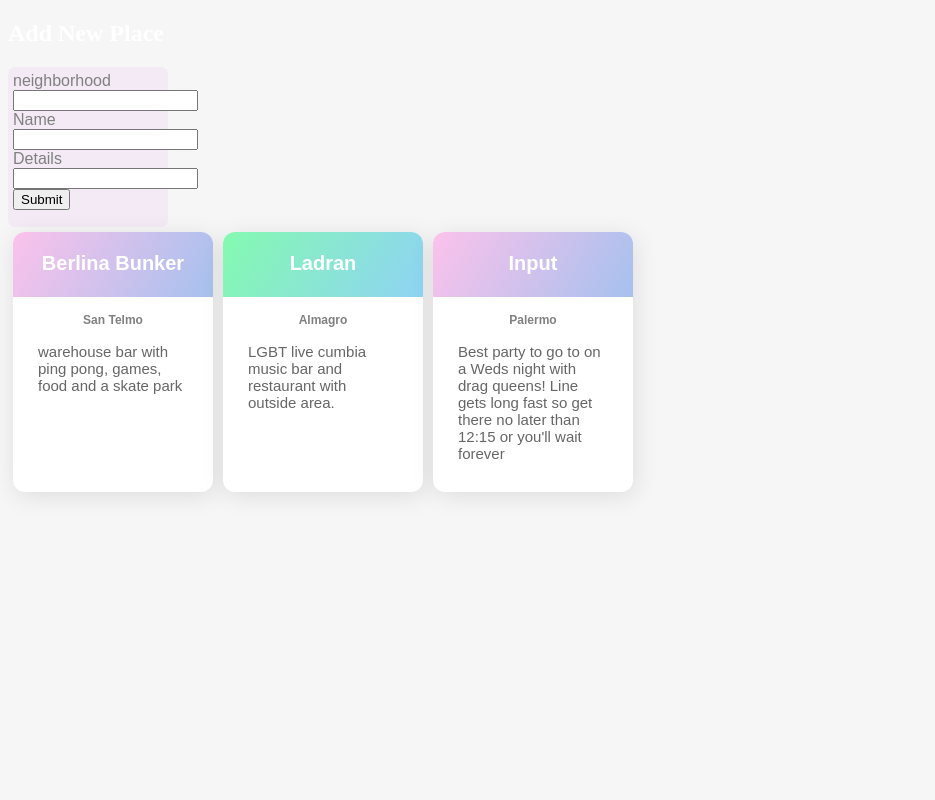
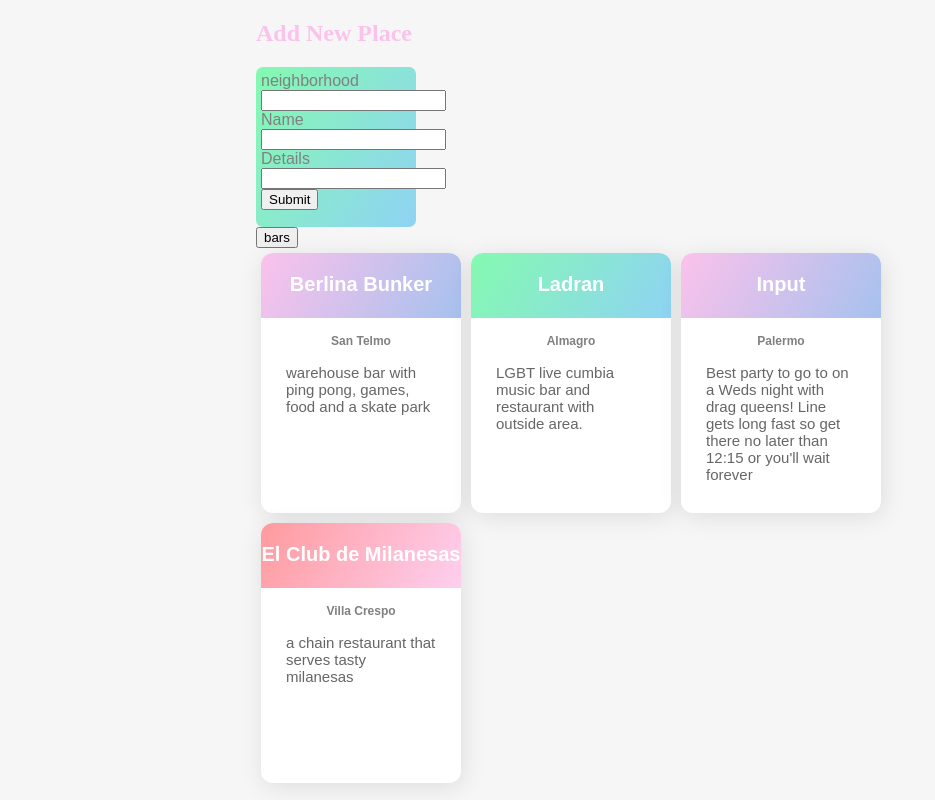
Before and after one commit to olessiap/Explore-BA, a React (Create React App) app: page / in a window 1280 px wide. Shown: the whole page, without its empty margins (0-935 px from the left). Built offline with nearby package versions, Linux system fonts and the light colour scheme.

Commit message:
added bar/restaurant toggle

```diff
--- a/src/App.js
+++ b/src/App.js
@@ -1,5 +1,6 @@
 import React, { Component } from 'react'
 import Form from './Form.js'
+import Toggle from './Toggle.js'
 import PlaceCards from './PlaceCards.js'
 import './style.css'
 
@@ -20,6 +21,11 @@ class App extends Component {
             neighborhood: "Palermo",
             name: "Input",
             details: "Best party to go to on a Weds night with drag queens! Line gets long fast so get there no later than 12:15 or you'll wait forever"
+          },
+          {
+            neighborhood: "Villa Crespo",
+            name:"El Club de Milanesas",
+            details:"a chain restaurant that serves tasty milanesas"
           }
     ]
   }
@@ -60,6 +66,7 @@ class App extends Component {
     return(
       <div className="main">
         <Form handleSubmit={this.handleSubmit} />
+        <Toggle handleClick={this.handleClick} />
         <PlaceCards placesData={places} removePlace={this.removePlace} />
       </div>
 
--- /dev/null
+++ b/src/Toggle.js
@@ -0,0 +1,27 @@
+import React, { Component } from 'react'
+
+class Toggle extends Component {
+    constructor(props) {
+        super(props);
+
+        this.state = {isToggleOn: true};
+
+        this.handleClick = this.handleClick.bind(this);
+    }
+
+    handleClick() {
+        this.setState(prevState => ({
+          isToggleOn: !prevState.isToggleOn
+        }));
+    }
+
+    render() {
+        return(
+            <button onClick={this.handleClick}>
+                {this.state.isToggleOn ? 'bars' : 'restaurants'}
+            </button>
+        );
+    }
+}
+
+export default Toggle
--- a/src/style.css
+++ b/src/style.css
@@ -2,6 +2,8 @@ body {
     font-family: 'Dosis', sans-serif;
     color: #666;
     background: #F6F6F6;
+    width:60%;
+    margin: 0 auto;
 }
 
 /* .main {
@@ -14,7 +16,7 @@ body {
 }
 
 h2 {
-    color:white;
+    color:#fbc2eb;
     font-family:"sans-serif";
 }
 
@@ -23,7 +25,7 @@ label {
 }
 
 form {
-    background: #f3eaf5;
+    background-image: linear-gradient(120deg, #84fab0 0%, #8fd3f4 100%);
     width: 150px;
     padding: 5px;
     margin-right:10px;
```
